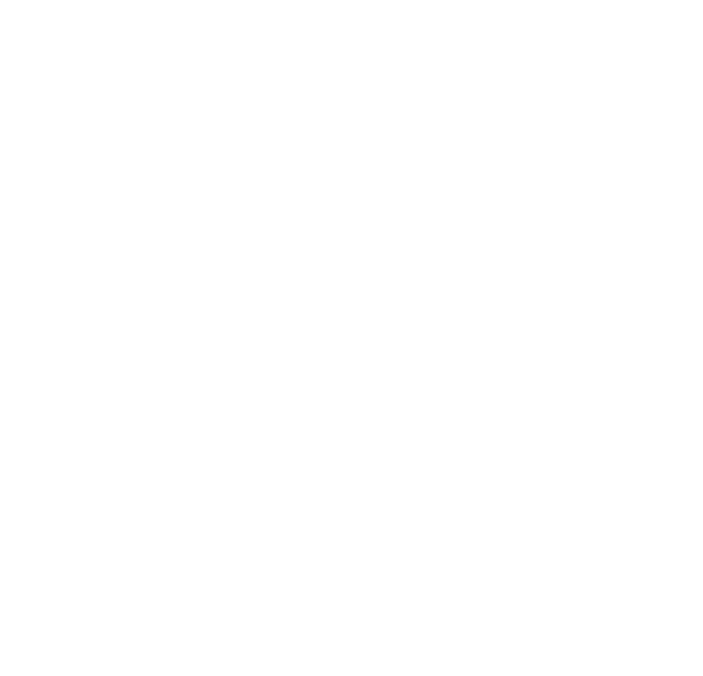
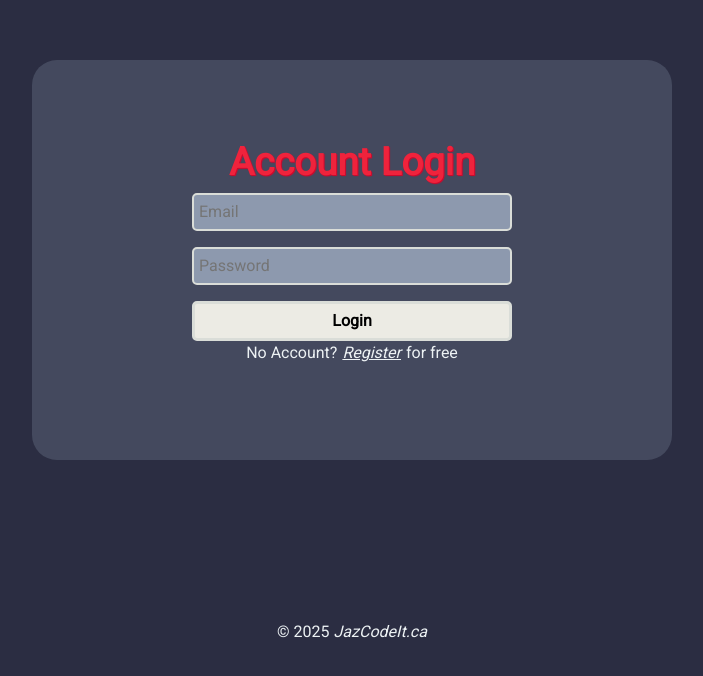
Before and after one commit to JazBaliola/link_tracker, a React (Create React App) app: page /Login in a window 1280 px wide. Before the commit this address had no page. Shown: the part 140-816 px from the top of the page, without its empty margins (288-991 px from the left). Built offline with nearby package versions, Linux system fonts and the light colour scheme.

Commit message:
Update login component css

```diff
--- a/src/App.css
+++ /dev/null
@@ -1,3 +0,0 @@
-.App {
-  text-align: center;
-}
--- a/src/App.js
+++ b/src/App.js
@@ -1,15 +1,16 @@
 import React from 'react';
 import { BrowserRouter, Routes, Route } from 'react-router-dom';
-import './App.css';
 
 // Components
 import Home from './components/Home/Home';
+import Login from './components/Auth/Login';
 
 const App = () => {
   return (
     <BrowserRouter>
       <Routes>
         <Route path='/' element={<Home />}></Route>
+        <Route path='/Login' element={<Login />}></Route>
       </Routes>
     </BrowserRouter>
   );
--- a/src/components/Auth/Auth.css
+++ b/src/components/Auth/Auth.css
@@ -0,0 +1,48 @@
+
+.Login {
+    width: 100%;
+    height: 100%;
+}
+
+.backdrop {
+    display: flex;
+    justify-content: center;
+    align-items: center;
+    margin: 25vh 25vw 25vh 25vw;
+    background-color: #8d99ae42;
+    width: 50%;
+    height: 50vh;
+    border-radius: 25px;
+}
+
+.Login form {
+    margin: 5vh 0 5vh 0;
+    display: flex;
+    flex-direction: column;
+    align-items: center;
+}
+
+.Login h1 {
+    font-size: 3vw;
+}
+
+.Login form a {
+    text-decoration: underline;
+    margin: 1px 1px 0 1px;
+}
+
+.Login .footer {
+    position: fixed;
+    bottom: 0;
+}
+
+.Login button {
+    font-size: 1rem;
+}
+
+.Login .inputs {
+    display: flex;
+    flex-direction: column;
+    gap: 1rem;
+    width: 25vw;
+}
--- a/src/components/Auth/Login.js
+++ b/src/components/Auth/Login.js
@@ -0,0 +1,35 @@
+import React from 'react';
+import './Auth.css';
+
+const Login = () => {
+
+    let d = new Date();
+    let year = d.getFullYear();
+
+    return(
+        <div className='Login'>
+
+            <div className='backdrop'>
+
+                <form>
+
+                    <h1>Account Login</h1>
+
+                    <div className='inputs'>
+                        <input type='text' placeholder='Email' />
+                        <input type='password' placeholder='Password' />
+                        <button>Login</button>
+                    </div>
+
+                    <p>No Account? <a href='/Register' rel='noreferrer'>Register</a> for free</p>
+                </form>
+
+                <p className='footer'>&copy; <span>{year}</span> <a href='https://jazcodeit.ca' target='_blank' rel="noreferrer">JazCodeIt.ca</a></p>
+
+            </div>
+
+        </div>
+    );
+}
+
+export default Login;
--- a/src/index.css
+++ b/src/index.css
@@ -1,13 +1,45 @@
-body {
-  margin: 0;
-  font-family: -apple-system, BlinkMacSystemFont, 'Segoe UI', 'Roboto', 'Oxygen',
-    'Ubuntu', 'Cantarell', 'Fira Sans', 'Droid Sans', 'Helvetica Neue',
-    sans-serif;
-  -webkit-font-smoothing: antialiased;
-  -moz-osx-font-smoothing: grayscale;
+@import url('https://fonts.googleapis.com/css2?family=Roboto&display=swap');
+
+* {
+    margin: 0;
+    padding: 0;
+    font-family: "Roboto", serif;
+    outline: none;
 }
 
-code {
-  font-family: source-code-pro, Menlo, Monaco, Consolas, 'Courier New',
-    monospace;
+html, body {
+    width: 100%;
+    height: 100%;
+    background-color: #2b2d42;
+    color: #edf2f4;
 }
+
+a {
+    color: #edf2f4;
+    text-decoration: none;
+    font-style: italic;
+}
+
+h1 {
+    font-weight: 700;
+    color: #ef233c;
+    text-shadow: 1px 1px 1px #d90429;
+
+}
+
+input {
+    border: 2px #DADDD8 solid;
+    border-radius: 5px;
+    padding: 5px;
+    background-color: #8d99ae;
+    color: #edf2f4;
+}
+
+button {
+    border: #DADDD8 solid;
+    border-radius: 5px;
+    padding: 5px 20px;
+    background-color: #ECEBE4;
+    font-weight: 700;
+    font-size: 1rem;
+}
--- a/src/index.js
+++ b/src/index.js
@@ -1,7 +1,7 @@
 import React from 'react';
 import ReactDOM from 'react-dom/client';
+import App from './App';
 import './index.css';
-import App from './App';
 
 const root = ReactDOM.createRoot(document.getElementById('root'));
 root.render(
```
Also changed, not shown: src/components/Auth/Register.js (+30 -0 lines), src/components/Home.css (deleted), src/components/Home/Home.css (added), 1 other file (tests, documents, lock files or other folders).
